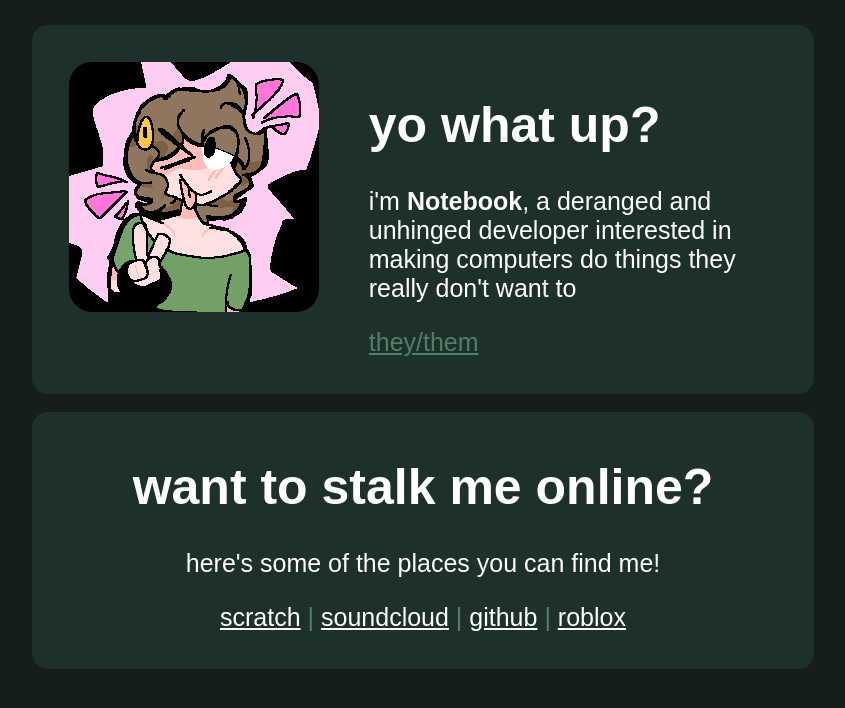
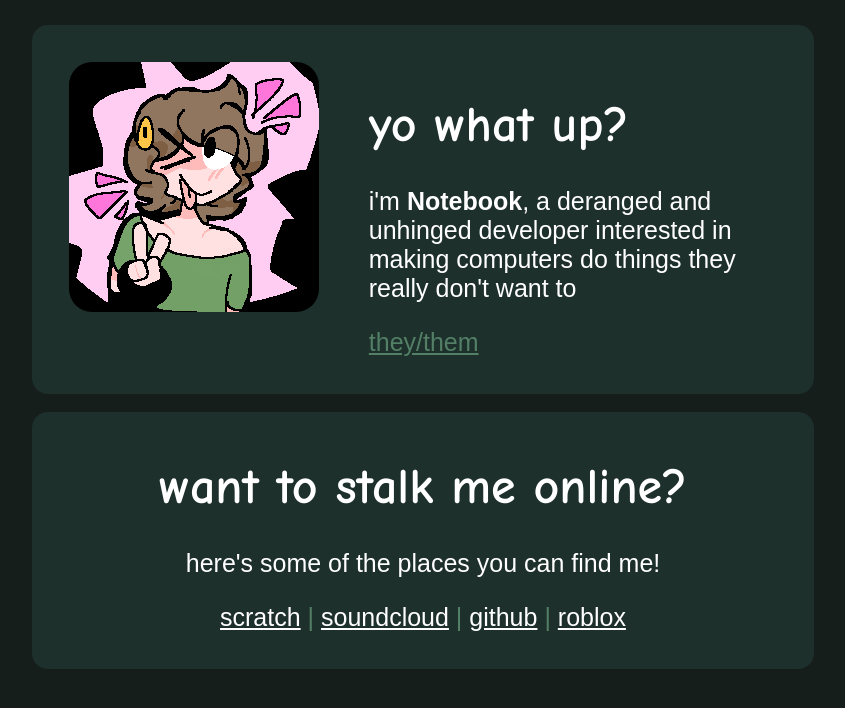
Before and after one commit to notebook-bfb/notebook-bfb.github.io, a plain HTML site: page index.html in a window 1280 px wide. Shown: the whole page, without its empty margins (217-1062 px from the left). Drawn offline with Linux system fonts and the light colour scheme.

Commit message:
most people don't have handlee installed (it's a scratch font) so we should try for comic sans if it's not there!

```diff
--- a/styles/main.css
+++ b/styles/main.css
@@ -3,7 +3,7 @@ body {
 }
 
 h1 {
-    font-family: Handlee, sans-serif;
+    font-family: Handlee, "Comic Sans MS", sans-serif;
     font-size: 50px;
     color: white;
 }
```
